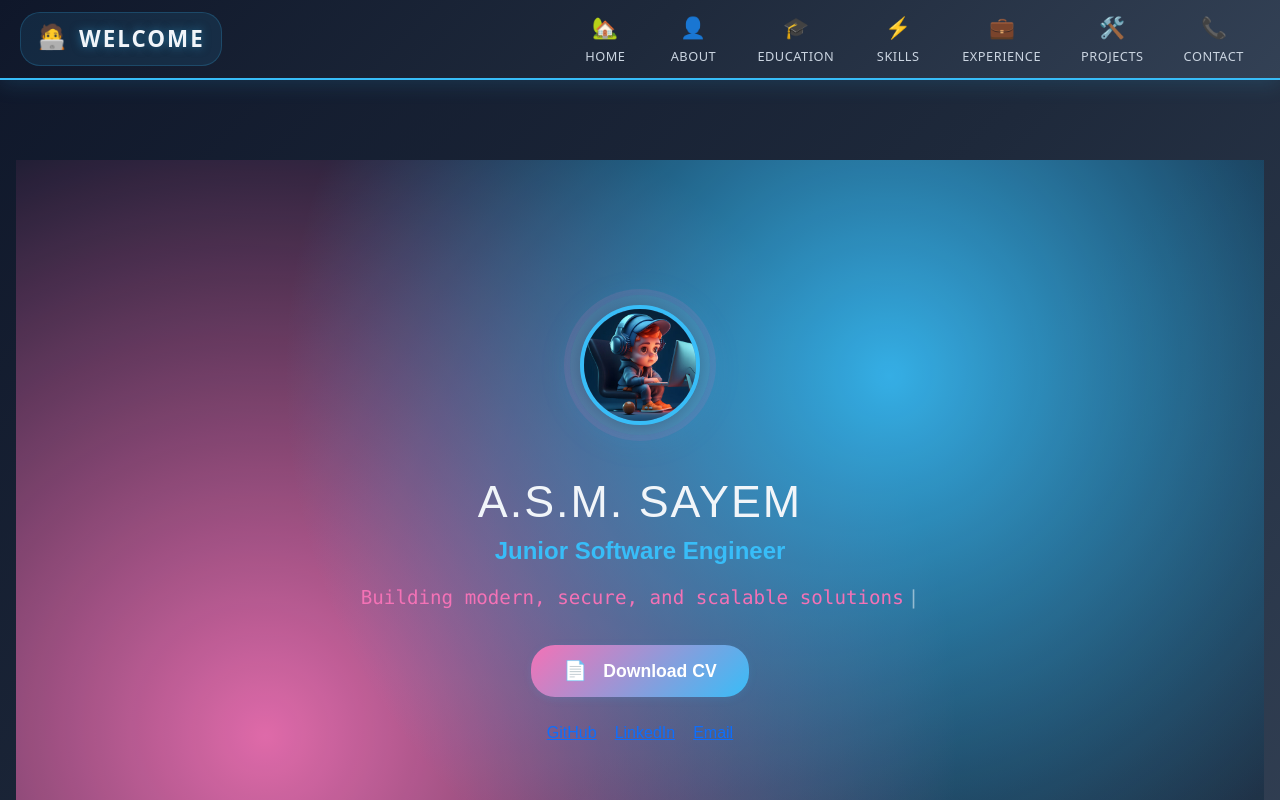
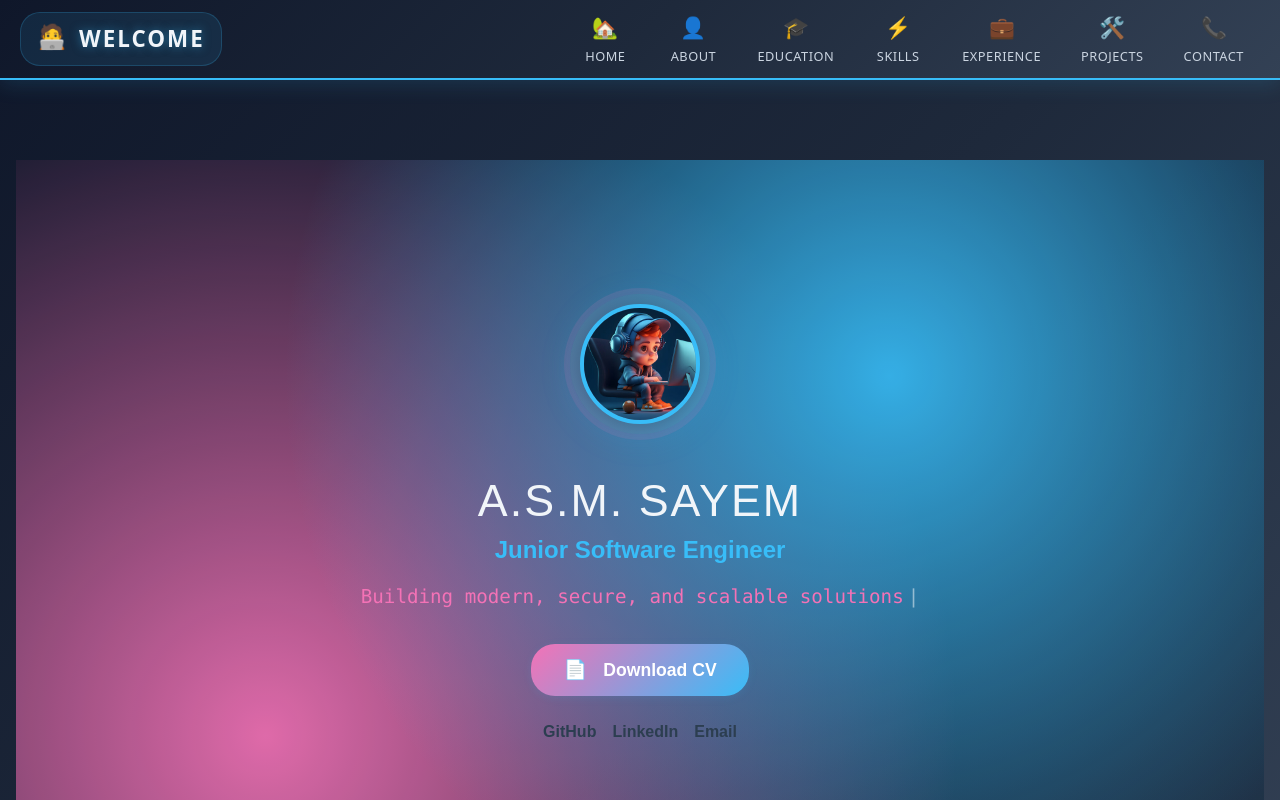
Before and after one commit to ASM-SAYEM/PORTFOLIO, an Angular app: page / in a window 1280 px wide. Shown: the top 800 px of the page. Built offline with nearby package versions, Linux system fonts and the light colour scheme.

Commit message:
Update home.css

```diff
--- a/src/app/MyComponents/home/home.css
+++ b/src/app/MyComponents/home/home.css
@@ -219,3 +219,37 @@ html, body, :host {
     font-size: 1.2rem;
   }
 }
+  .hero-socials {
+  display: flex;
+  gap: 1rem;
+  margin-top: 10px;
+  justify-content: center;
+}
+
+.social-link {
+  font-weight: 600;
+  text-decoration: none;
+  color: #2c3e50;
+  border-bottom: 2px solid transparent;
+  transition: color 0.3s ease, border-bottom 0.3s ease;
+}
+
+.social-link:hover {
+  color: #007bff;
+  border-bottom: 2px solid #007bff;
+}
+.social-badge {
+  display: inline-block;
+  background-color: #f1f3f5;
+  color: #2c3e50;
+  padding: 6px 12px;
+  border-radius: 6px;
+  font-weight: bold;
+  font-size: 0.85rem;
+  text-decoration: none;
+  transition: background-color 0.3s ease;
+}
+
+.social-badge:hover {
+  background-color: #dbe9ff;
+}
```
